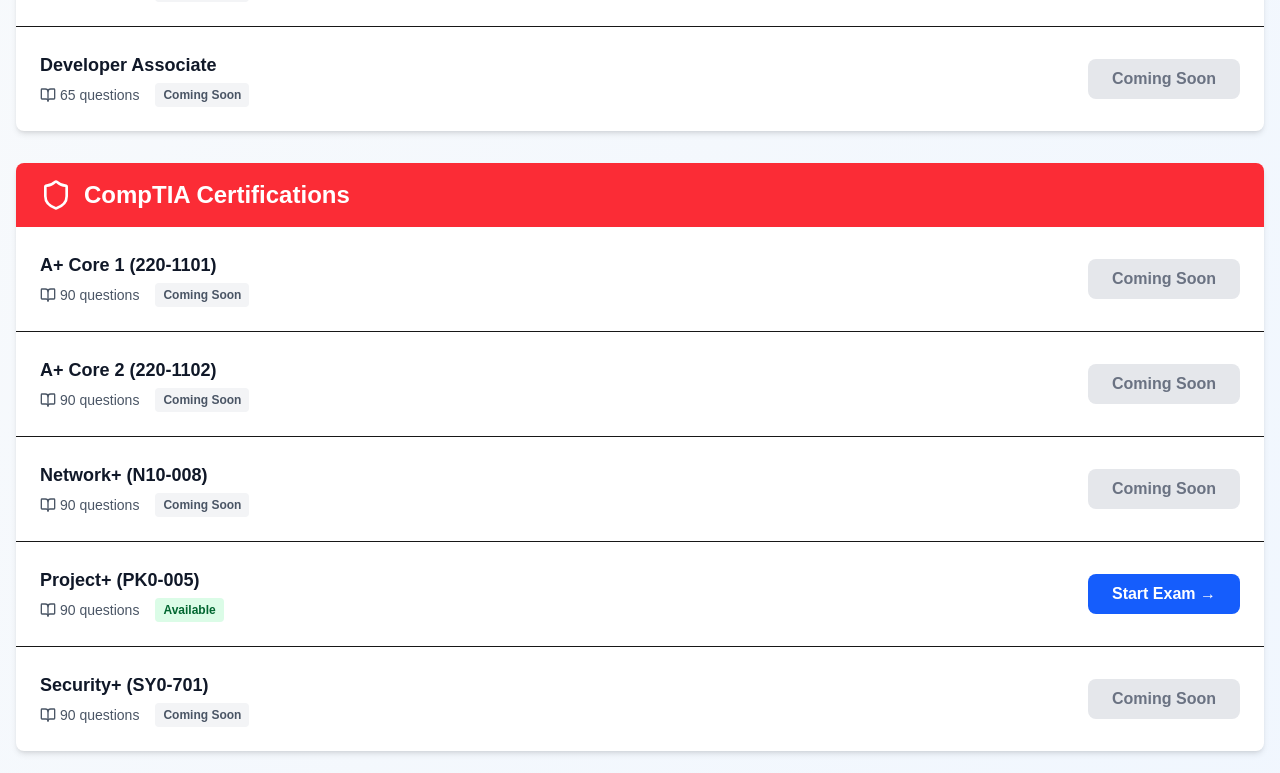
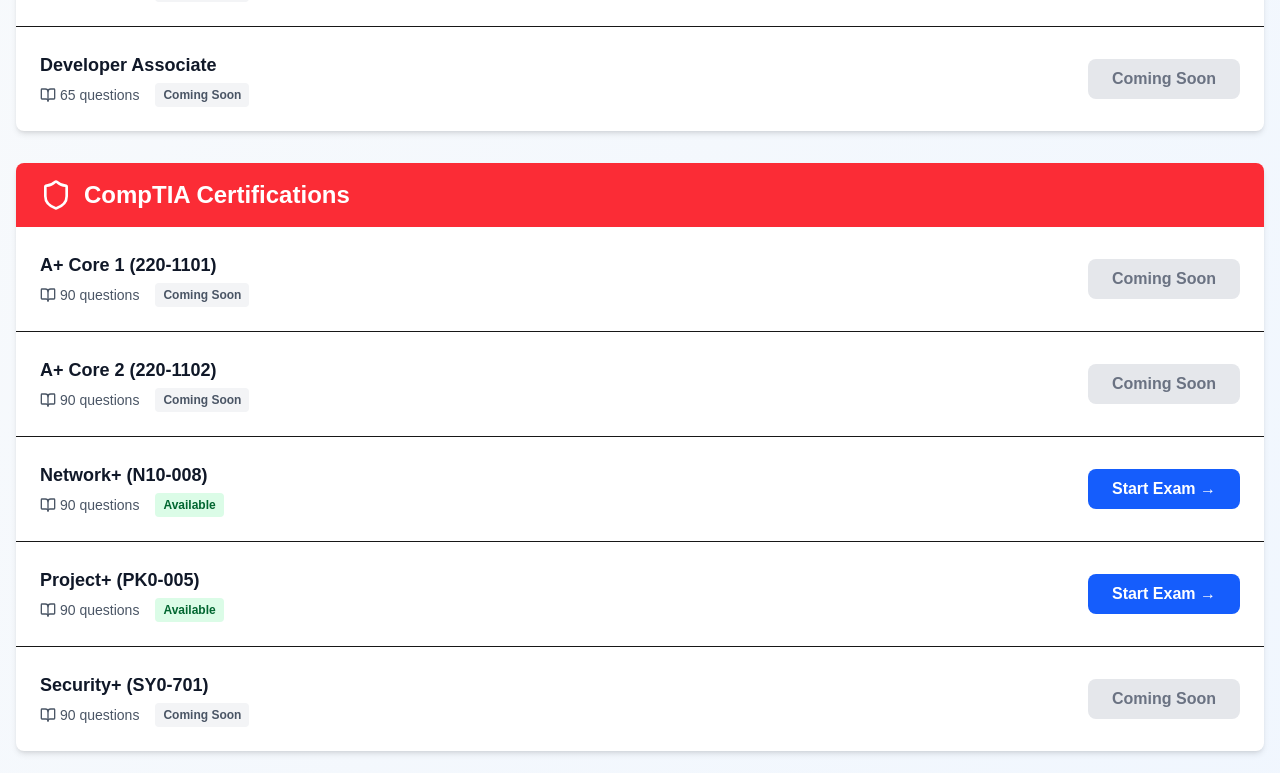
Before and after one commit to krikgracias/exam-prep, a Next.js app: page / in a window 1280 px wide. Shown: the part 620-1393 px from the top of the page. Built offline with nearby package versions, Linux system fonts and the light colour scheme.

Commit message:
changed net+ to available

```diff
--- a/app/page.js
+++ b/app/page.js
@@ -22,7 +22,7 @@ export default function ExamPrepHub() {
       exams: [
         { name: 'A+ Core 1 (220-1101)', path: '/comptia/a-plus-core1', status: 'Coming Soon', questions: 90 },
         { name: 'A+ Core 2 (220-1102)', path: '/comptia/a-plus-core2', status: 'Coming Soon', questions: 90 },
-        { name: 'Network+ (N10-008)', path: '/comptia/network-plus', status: 'Coming Soon', questions: 90 },
+        { name: 'Network+ (N10-008)', path: '/comptia/network-plus', status: 'Available', questions: 90 },
         { name: 'Project+ (PK0-005)', path: '/comptia/project-plus', status: 'Available', questions: 90 },
         { name: 'Security+ (SY0-701)', path: '/comptia/security-plus', status: 'Coming Soon', questions: 90 }
       ]
```
